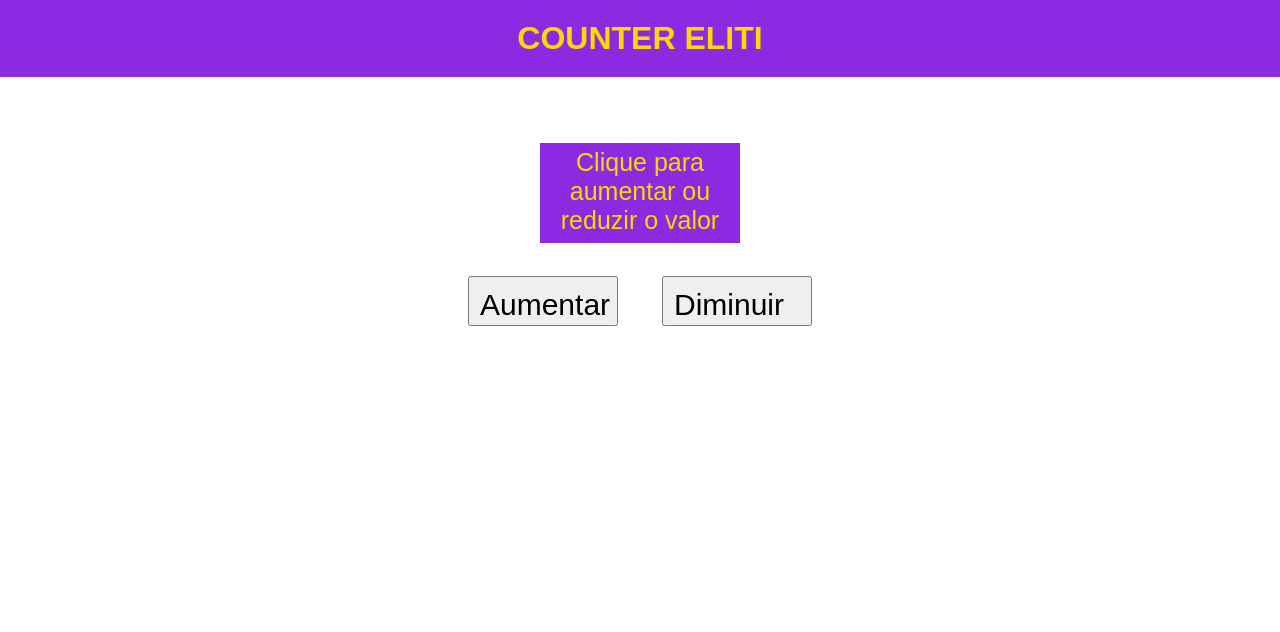
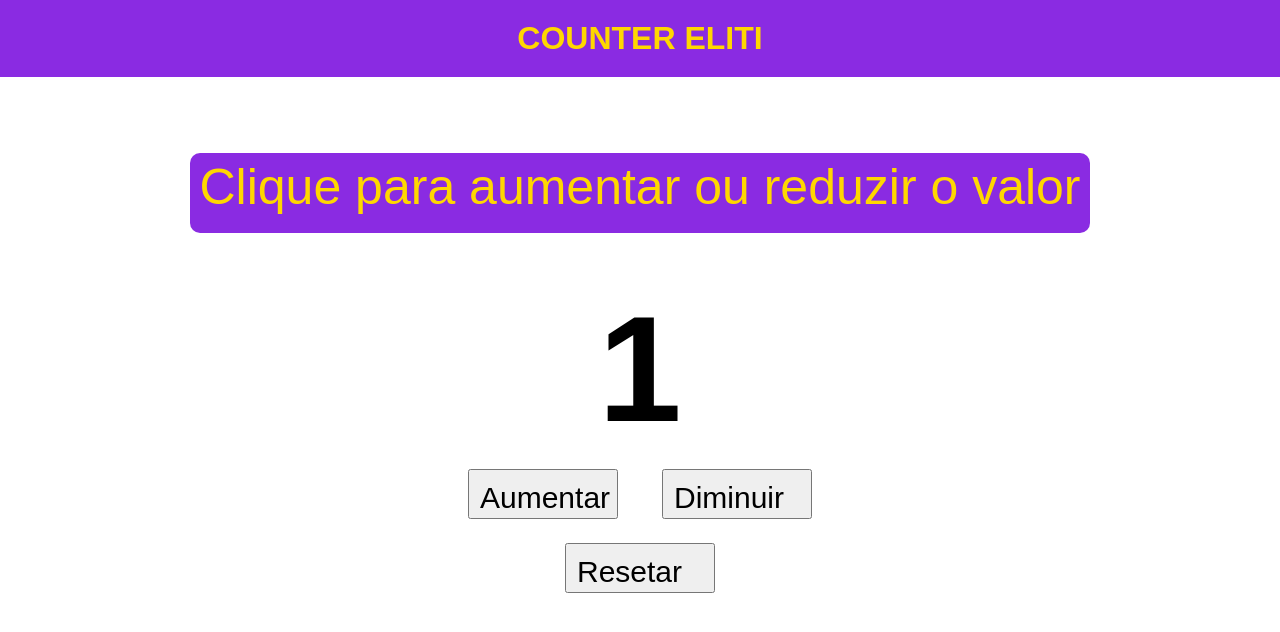
Before and after one commit to luishmsantiago/counter-eliti, a plain HTML site: page index.html in a window 1280 px wide. Both pictures are taken after a click on the button "Aumentar". Drawn offline with Linux system fonts and the light colour scheme.

Commit message:
Update index.html

```diff
--- a/index.html
+++ b/index.html
@@ -25,12 +25,13 @@
       .texto{
         background-color:blueviolet;
         color:gold;
-        width:200px;
-        height: 100px;
+        width:900px;
+        height: 80px;
         padding:5px;
         font-family: Arial, Helvetica, sans-serif;
-        font-size: 25px;
+        font-size: 50px;
         text-align: center;
+        border-radius: 10px;
       }
       .buttons{
         display:flex;
@@ -48,7 +49,17 @@
         display:flex;
         height: 50px;
       }
-
+      .num{
+        text-align: center;
+        padding: 10px;
+        font-family: Arial, Helvetica, sans-serif;
+        font-size: 150px;
+      }
+      .reset-container{
+        display:flex;
+        justify-content: center;
+        margin-top:20px;
+      }
     </style>
   </head>
   <body>
@@ -57,18 +68,36 @@
     <div class="container">
       <p class="texto">Clique para aumentar ou reduzir o valor</p>
     </div>
+    <h2 class="num" id="counter">0</h2>
     <table class="tabela">
       <tr>
         <td class="line">
-          <button  class="buttons">Aumentar</button>
+          <button  class="buttons" onclick="aumetarValor()">Aumentar</button>
         </td>
         <td class="line">
-          <button  class="buttons">Diminuir</button>
+          <button  class="buttons" onclick="reduzirValor()">Diminuir</button>
+        </td>
+      </tr>
+      <tr class="reset-container">
+        <td>
+          <button class="buttons" onclick="resetarValor()">Resetar</button>
         </td>
       </tr>
     </table>
     <script>
-
+      let counter = 0;
+      function aumetarValor(){
+        counter++;
+        document.getElementById('counter').innerText = counter;
+      }
+      function reduzirValor(){
+        counter--;
+        document.getElementById('counter').innerText = counter;
+      }
+      function resetarValor(){
+        counter = 0;
+        document.getElementById('counter').innerText = counter;
+      }
     </script>
   </body>
 </html>
```
